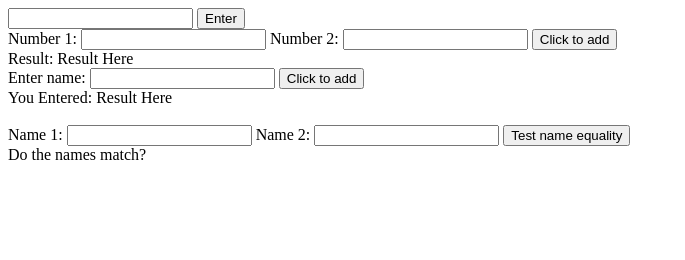
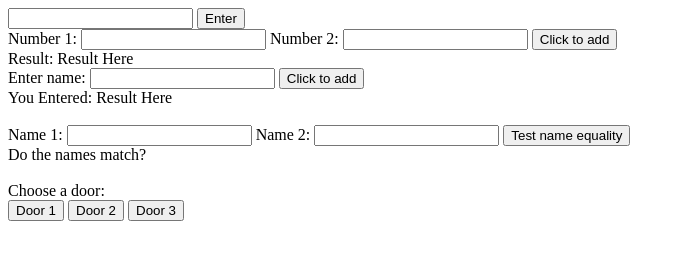
Before and after one commit to mystere3/Class5_Project, a plain HTML site: page index.html in a window 1280 px wide. Shown: the whole page, without its empty margins (0-685 px from the left). Drawn offline with Linux system fonts and the light colour scheme.

Commit message:
end of class

```diff
--- a/index.html
+++ b/index.html
@@ -33,8 +33,14 @@
 		<button id="Enter" onclick="newNameTest()">Test name equality</button>
 		<span id="nameMatchResult">
 		<br>Do the names match?</span>
-
-
+		<br>
+		<br>
+		Choose a door: <br>
+		<button onclick="doorChooser(1)">Door 1</button>
+		<button onclick="doorChooser(2)">Door 2</button>
+		<button onclick="doorChooser(3)">Door 3</button>
+		<br>
+		<span id="winnings"></span>
 
 
 
--- a/javascript/main.js
+++ b/javascript/main.js
@@ -21,6 +21,13 @@ var hipHop = ["New school hip-hop", "Old school hip-hop", "Trap"];
 var genres = [metal, dance, hipHop];
 console.log(genres[1][2]);
 console.log(genres[2][2]);
+
+for (var i = 0; i < genres.length; i++) {
+	genre = genres[i];
+	for (var j = 0; j < genre.length; j++) {
+		console.log(genres[i][j]);
+	};
+};
 
 var x = 3;
 var y = -7;
@@ -75,3 +82,13 @@ function newNameTest(){
 	}
 
 }
+
+function doorChooser(n) {
+	if (n === 1) {
+		document.getElementById('winnings').innerHTML = "You win a turkey!";
+	} else if (n === 2) {
+		document.getElementById('winnings').innerHTML = "You win a neeeew car!";
+	} else {
+		document.getElementById('winnings').innerHTML = "You win jack shyiiit. Wah wah.";
+	}
+}
```
